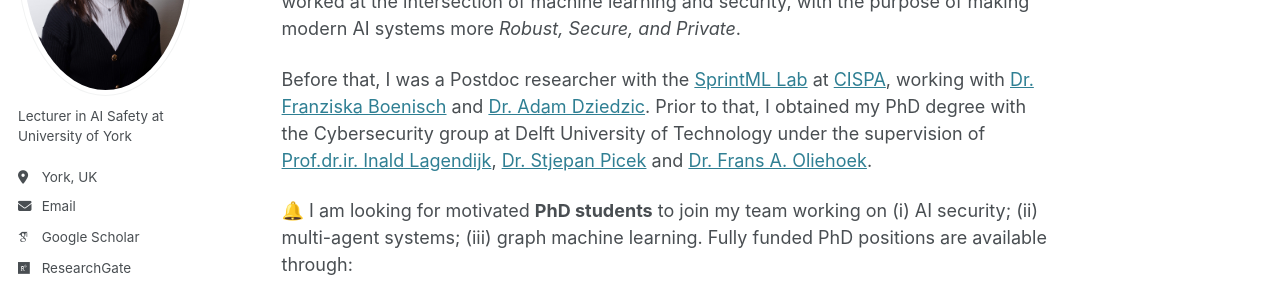
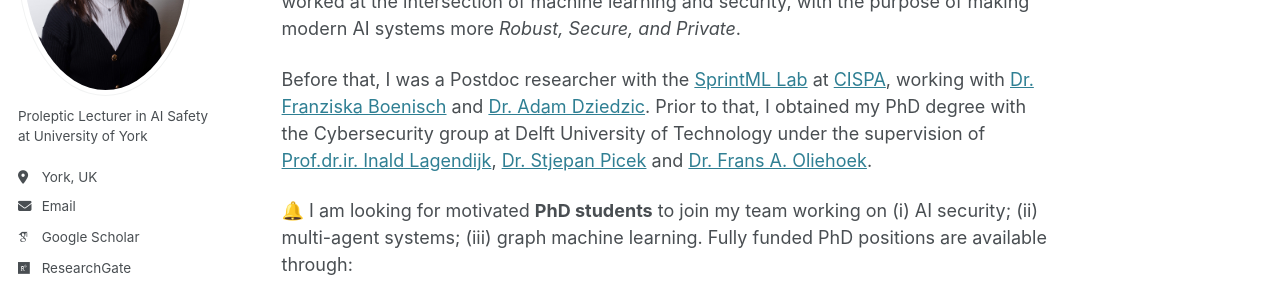
Before and after one commit to xujing1994/xujing1994.github.io, a Jekyll site: the page built from _pages/about.md, in a window 1280 px wide. Shown: the part 268-558 px from the top of the page. Built offline with Jekyll 4.4.1, drawn with Linux system fonts in a browser that asks for light colours; emoji names are drawn with the system emoji font; some web fonts are replaced.

Commit message:
Update bio to reflect new title

```diff
--- a/_config.yml
+++ b/_config.yml
@@ -25,7 +25,7 @@ author:
   avatar           : "jingxu_small.jpg"
   # name             : "Your Sidebar Name"
   # pronouns         : # example: "she/her"
-  bio              : "Lecturer in AI Safety at University of York"
+  bio              : "Proleptic Lecturer in AI Safety at University of York"
   location         : "York, UK"
   # employer         : "Red Brick University"
   uri              : # URL
```
